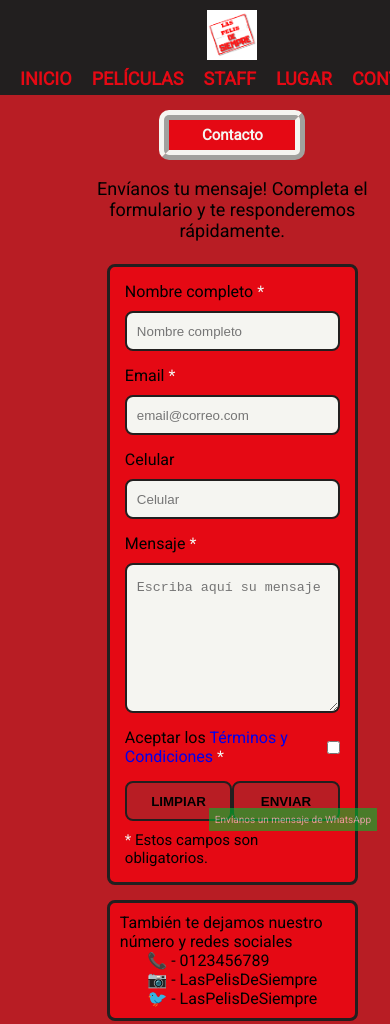
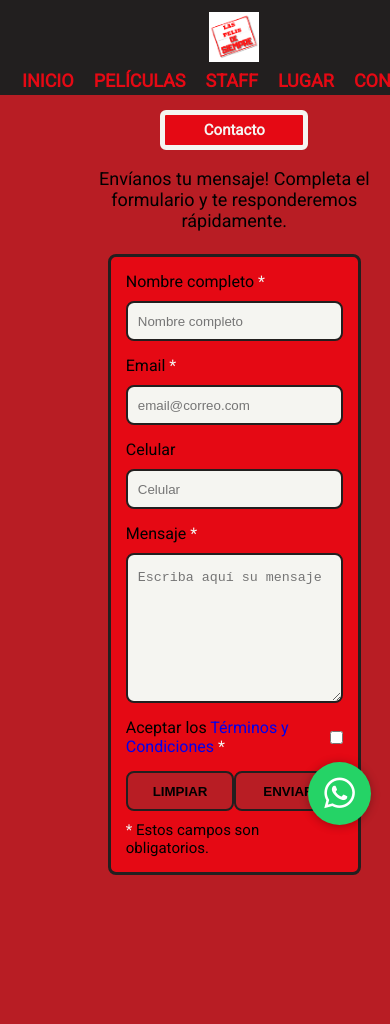
Before and after one commit to tomdb03/ProyectoFinalCoderDW, a plain HTML site: page contacto.html in a window 390 px wide. Shown: the top 1024 px of the page. Drawn offline with Linux system fonts and the light colour scheme.

Commit message:
subo cambios

```diff
--- a/contacto.html
+++ b/contacto.html
@@ -8,6 +8,7 @@
     <link rel="stylesheet" href="style.css">
     <title>Las Pelis de Siempre</title>
     <link rel="shortcut icon" href="images/logo.png" type="image/x-icon">
+    <script src="https://kit.fontawesome.com/eb496ab1a0.js" crossorigin="anonymous"></script>
 </head>
 
 <body>
@@ -65,17 +66,19 @@
                     <span class="obligatorio"> * </span>Estos campos son obligatorios.
                 </p>
             </form>
-            <div class="nroRedes">
+            <!-- <div class="nroRedes">
                 <p>También te dejamos nuestro número y redes sociales</p>
                 <ul>
                     <li>📞 - 0123456789</li>
                     <li>📷 - LasPelisDeSiempre</li>
                     <li>🐦 - LasPelisDeSiempre</li>
                 </ul>
-            </div>
+            </div> -->
         </main>
         <footer>
-            <a class="wpp" href="https://api.whatsapp.com/send?phone=0123456789">Envíanos un mensaje de WhatsApp</a>
+            <a href="https://api.whatsapp.com/send?phone=0123456789" class="btn-wsp" target="_blank">
+                <i class="fa fa-whatsapp icono"></i>
+            </a>
             <div class="txtFooter">
                 <p>Creado por <span class="negrita">Tom&aacute;s Dalla Bona</span>. Estudiante de <a class="linkCoder"
                         href="https://www.coderhouse.com/">Coderhouse</a>.</p>
--- a/style.css
+++ b/style.css
@@ -29,9 +29,9 @@ header{
     grid-area: header;
     background-color: #221F1F;
     top: 0;
-    padding: 10px;
+    width: 100%;
+    padding: 12px;
     position: sticky;
-    height: 95px;
 }
 
 main{
@@ -43,7 +43,7 @@ main{
 footer{
     grid-area: footer;
     background-color: #221F1F;
-    height: 80px;
+    width: 100%;
 }
 
 nav{
@@ -57,15 +57,15 @@ h1{
     display: flex;
     justify-content: center;
     width: 35%;
-    font-size: 30px;
+    font-weight: 600;
+    font-size: 20px;
     color: #F5F5F1;
     background-color: #E50914;
-    border: ridge 10px;
-    border-color: #F5F5F1;
-    border-radius: 10px;
+    border: 5px solid #f5f5f1;
+    border-radius: 6px;
     padding: 10px;
     margin: 25px auto 20px auto;
-    transition: all 4s ease;
+    transition: all 2s ease;
 }
 
 .parrafoDescriptivo{
@@ -111,7 +111,7 @@ nav ul li a{
 .subtituloInicio{
     display: flex;
     justify-content: center;
-    padding: 15px;
+    padding: 40px 15px 15px 15px;
 }
 
 .preguntasFrecuentes{
@@ -197,7 +197,7 @@ nav ul li a{
 .peliBoton{
     padding: 5px;
     margin: 2px;
-    border: solid 2px #221F1F;
+    border: solid 2px;
     border-radius: 8px;
     background-color: #B81D24;
     font-weight: bold;
@@ -281,7 +281,7 @@ nav ul li a{
     flex-direction: column;
     align-items: center;
     padding: 50px;
-    margin: 15px auto 15px auto;
+    margin: 15px auto 0 auto;
     padding: 15px;
     background-color: #E50914;
     border: solid #221F1F;
@@ -372,6 +372,23 @@ textarea{
     border-radius: 8px;
 }
 
+.btn-wsp{
+    position:fixed;
+    width:60px;
+    height:60px;
+    line-height: 63px;
+    bottom:19px;
+    right:19px;
+    background:#25d366;
+    color:#FFF;
+    border-radius:50px;
+    text-align:center;
+    font-size:35px;
+    box-shadow: 0px 1px 10px rgba(0,0,0,0.3);
+    z-index:100;
+    transition: all 300ms ease;
+}
+
     /* footer */
 
 .txtFooter{
@@ -385,17 +402,6 @@ textarea{
 
 .linkCoder{
     color: #E50914;
-}
-
-.wpp{
-    position:fixed;
-    bottom: 25px;
-    right: 35px;
-    background-color: #00BB2D;
-    opacity: 0.6;
-    color: #F5F5F1;
-    padding: 6px;
-    font-size: 10px;
 }
 
 
@@ -447,11 +453,12 @@ textarea{
         padding-bottom: 10px;
     }
 
-    .wpp{
-        position:fixed;
-        bottom: 13px;
-        right: 13px;
-    }
+    .btn-wsp{
+        width:63px;
+        height:63px;
+        line-height: 66px;
+	}
+
 }
 
 
@@ -465,8 +472,12 @@ h1:hover{
     transform: translate(5px, 0px);
 }
 
+.logo:hover{
+    transform: scale(1.1);
+}
+
 .pregunta:hover{
-    box-shadow: 1px 1px 3px 1px #221F1F;
+    box-shadow: 1px 1px 3px 1px black;
 }
 
 .peliImg:hover{
@@ -489,14 +500,18 @@ h1:hover{
     box-shadow: 1px 1px 3px 1px #221F1F;
 }
 
-.wpp:hover{
-    transform: scale(1.2);
+.btn-wsp:hover{
+    background: #20ba5a;
 }
 
-input:focus{
-    background-color: #F5F5F1;
+.peliBoton:hover,.botones:hover{
+    background-color: #221F1F;
+    color: #B81D24;
 }
 
+.peliBoton:focus,.botones:focus{
+    background-color: #f5f5f1;
+}
 
 
 @keyframes movimiento{
```
Also changed, not shown: index.html (+8 -3 lines), lugar.html (+4 -1 lines), peliculas.html (+4 -1 lines), staff.html (+5 -6 lines), images/varios/fondo.jpg (deleted).
